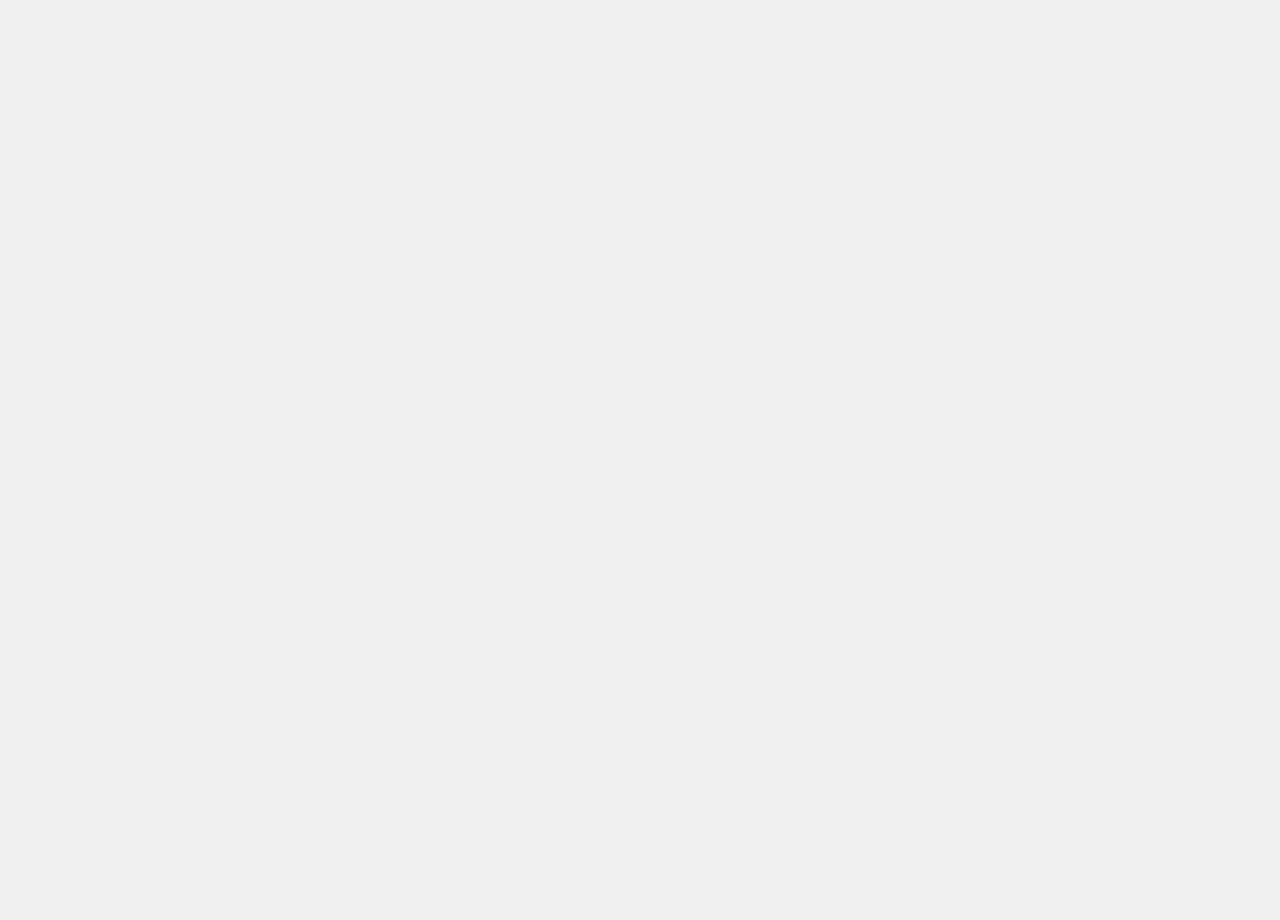
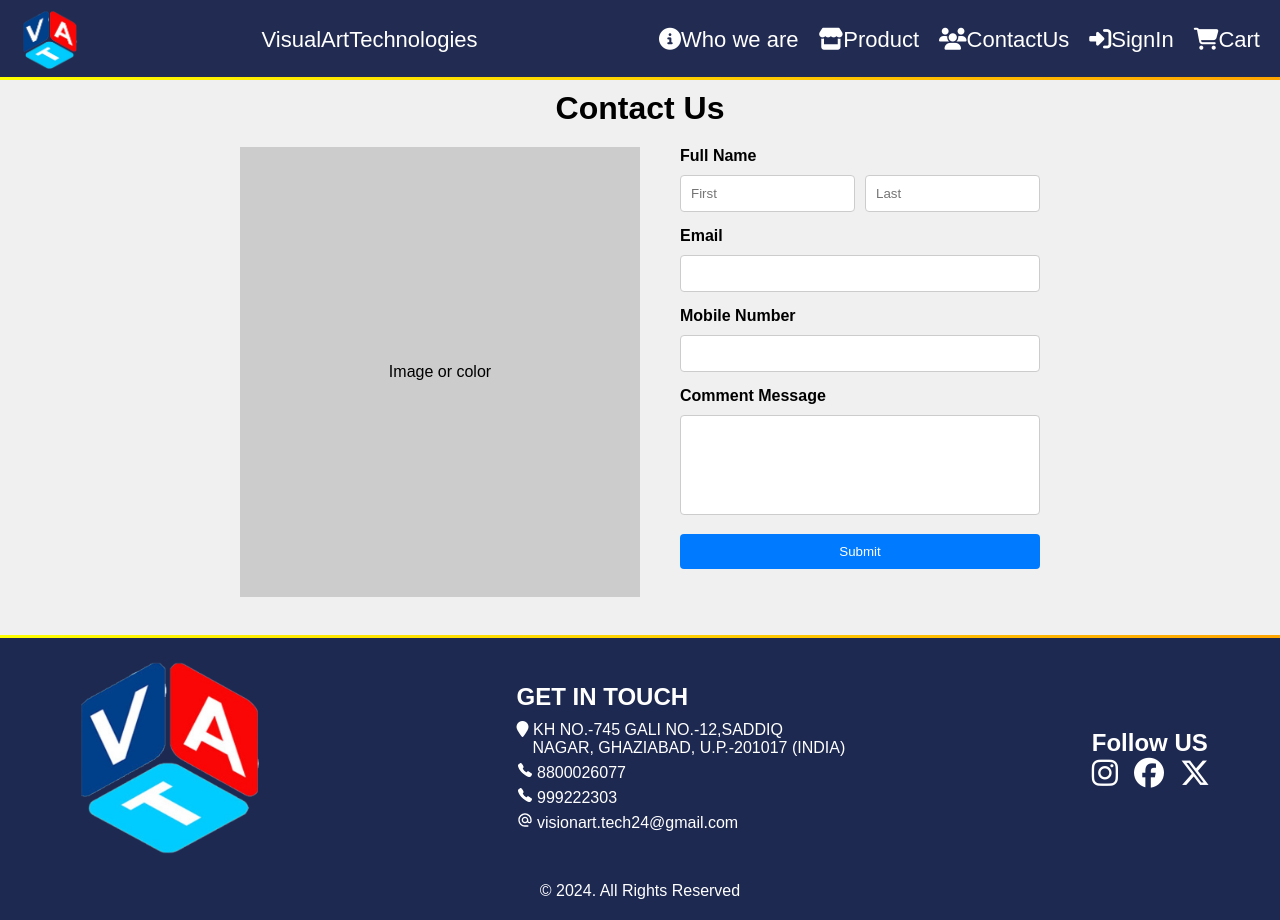
Before and after one commit to notfound07/VAT, a React (Create React App) app in the folder client/: page /Contact in a window 1280 px wide. Before the commit this address had no page. Before the commit the page ends 800 px from the top, so only its background shows below. Built offline with nearby package versions, Linux system fonts and the light colour scheme.

Commit message:
allpagesdone

```diff
--- a/client/src/App.js
+++ b/client/src/App.js
@@ -1,3 +1,4 @@
+import React from 'react';
 import { Route, Routes } from 'react-router-dom';
 import './App.css';
 import Login from './user/Login.jsx';
@@ -7,22 +8,29 @@ import Navbar from './Nav-Foot/Navbar.jsx';
 import Footer from './Nav-Foot/Footer.jsx';
 import Shopping from './Shopping/Shopping.jsx';
 import Detail from './Product_Details/Detail.jsx';
-
+import Contact from './Contact/Contact.jsx';
+import { products } from './Resources/Products.js';
+import Cart from './Cart/Cart.jsx';
+import { CartProvider } from './Resources/CartContext.jsx';
 
 function App() {
   return (
-    <div className="App">
-      <Routes>
-      <Route path='/' element={<Home/>}/>
-      <Route path='/Home' element={<Home/>}/>
-      <Route path='/Navbar' element={<Navbar/>}/>
-      <Route path='/Footer' element={<Footer/>}/>
-      <Route path='/Shopping' element={<Shopping/>}/>
-      <Route path='/Details/:id' element={<Detail/>}/>
-      <Route path='/Login' element={<Login/>}/>
-      <Route path='/Register' element={<Register/>}/>
-      </Routes>
-    </div>
+    <CartProvider>
+      <div className="App">
+        <Routes>
+          <Route path='/' element={<Home />} />
+          <Route path='/Home' element={<Home />} />
+          <Route path='/Navbar' element={<Navbar />} />
+          <Route path='/Footer' element={<Footer />} />
+          <Route path='/Shopping' element={<Shopping products={products} />} />
+          <Route path='/Cart' element={<Cart />} />
+          <Route path='/Details/:id' element={<Detail />} />
+          <Route path='/Contact' element={<Contact />} />
+          <Route path='/Login' element={<Login />} />
+          <Route path='/Register' element={<Register />} />
+        </Routes>
+      </div>
+    </CartProvider>
   );
 }
 
--- /dev/null
+++ b/client/src/Cart/Cart.css
@@ -0,0 +1,67 @@
+.cart-heading{
+    padding-top: 100px;
+    padding-left: 10px;
+}
+.cart-page {
+    padding: 20px;
+  }
+
+  .cart-page h1 {
+    margin-bottom: 20px;
+  }
+
+  .cart-list {
+    list-style-type: none;
+    padding: 0;
+  }
+
+  .cart-item {
+    display: flex;
+    align-items: center;
+    justify-content: space-between;
+    border: 1px solid #ccc;
+    padding: 10px;
+    margin-bottom: 10px;
+    border-radius: 4px;
+  }
+
+  .cart-item-image {
+    width: 100px;
+    height: 100px;
+    background-color: #f0f0f0;
+    display: flex;
+    align-items: center;
+    justify-content: center;
+  }
+
+  .cart-img {
+    max-width: 100%;
+    max-height: 100%;
+  }
+
+  .cart-item-details {
+    flex-grow: 1;
+    padding: 0 20px;
+  }
+
+  .cart-item-title {
+    font-size: 18px;
+    margin: 0;
+  }
+  .cart-item-actions {
+    display: flex;
+    gap: 10px;
+  }
+
+  .cart-btn {
+    background-color: #007bff;
+    color: white;
+    border: none;
+    padding: 10px 20px;
+    border-radius: 4px;
+    cursor: pointer;
+  }
+
+  .cart-btn:hover {
+    background-color: #0056b3;
+  }
--- /dev/null
+++ b/client/src/Cart/Cart.jsx
@@ -0,0 +1,41 @@
+import React,{useContext} from 'react'
+import { CartContext } from '../Resources/CartContext';
+import './Cart.css'
+import Navbar from '../Nav-Foot/Navbar';
+import Footer from '../Nav-Foot/Footer';
+import './Cart.css'
+const Cart = () => {
+  const { cart } = useContext(CartContext);
+  return (
+    <div>
+      <Navbar/>
+      <h1 className='cart-heading'>Shopping Cart</h1>
+      <hr/>
+    <div className="cart-page">
+    {cart.length === 0 ? (
+      <p>Your cart is empty</p>
+    ) : (
+      <ul className="cart-list">
+          {cart.map((item, index) => (
+            <li key={index} className="cart-item">
+              <div className="cart-item-image">
+                <img src={item.image} alt="Art" className="cart-img" />
+              </div>
+              <div className="cart-item-details">
+                <h2 className="cart-item-title">{item.title}</h2>
+              </div>
+              <div className="cart-item-actions">
+                <button className="cart-btn">Remove</button>
+                <button className="cart-btn">Proceed to Buy</button>
+              </div>
+            </li>
+          ))}
+        </ul>
+    )}
+  </div>
+  <Footer/>
+  </div>
+  )
+}
+
+export default Cart
--- a/client/src/Contact/Contact.css
+++ b/client/src/Contact/Contact.css
@@ -0,0 +1,71 @@
+.contact-container {
+    display: flex;
+    flex-direction: column;
+    align-items: center;
+    padding-top: 7%;
+    padding-bottom: 3%;
+  }
+
+  h1 {
+    margin-bottom: 20px;
+  }
+
+  .form-wrapper {
+    display: flex;
+    justify-content: space-between;
+    width: 100%;
+    max-width: 800px;
+  }
+
+  .image-placeholder {
+    width: 50%;
+    height: 450px;
+    background-color: #ccc;
+    display: flex;
+    align-items: center;
+    justify-content: center;
+  }
+
+  .contact-form {
+    width: 45%;
+    display: flex;
+    flex-direction: column;
+  }
+
+  .form-group {
+    margin-bottom: 15px;
+  }
+
+  .name-fields {
+    display: flex;
+    gap: 10px;
+  }
+
+  input[type="text"],
+  input[type="email"],
+  input[type="tel"],
+  textarea {
+    width: 100%;
+    padding: 10px;
+    margin-top: 5px;
+    border: 1px solid #ccc;
+    border-radius: 4px;
+  }
+
+  textarea {
+    resize: none;
+    height: 100px;
+  }
+
+  button {
+    padding: 10px 20px;
+    border: none;
+    background-color: #007bff;
+    color: white;
+    border-radius: 4px;
+    cursor: pointer;
+  }
+
+  button:hover {
+    background-color: #0056b3;
+  }
--- a/client/src/Contact/Contact.jsx
+++ b/client/src/Contact/Contact.jsx
@@ -1,9 +1,41 @@
+import Footer from '../Nav-Foot/Footer';
+import Navbar from '../Nav-Foot/Navbar';
 import './Contact.css';
 
 function Contact() {
     return (
-        <div className="frame">
+        <div>
+            <Navbar/>
+        <div className="contact-container">
+        <h1>Contact Us</h1>
+        <div className="form-wrapper">
+          <div className="image-placeholder">Image or color</div>
+          <form className="contact-form">
+            <div className="form-group">
+              <label>Full Name</label>
+              <div className="name-fields">
+                <input type="text" placeholder="First" />
+                <input type="text" placeholder="Last" />
+              </div>
+            </div>
+            <div className="form-group">
+              <label>Email</label>
+              <input type="email" />
+            </div>
+            <div className="form-group">
+              <label>Mobile Number</label>
+              <input type="tel" />
+            </div>
+            <div className="form-group">
+              <label>Comment Message</label>
+              <textarea></textarea>
+            </div>
+            <button type="submit">Submit</button>
+          </form>
         </div>
+      </div>
+      <Footer/>
+      </div>
     );
 }
 
--- a/client/src/Nav-Foot/Navbar.jsx
+++ b/client/src/Nav-Foot/Navbar.jsx
@@ -32,9 +32,9 @@ function Navbar() {
                 <div className="nav-child">
                     <Link to="/Home" className="nav-link"><i className="fa-solid fa-circle-info"></i>Who we are</Link>
                     <Link to='/Shopping' className="nav-link"><i className="fa-solid fa-store"></i>Product</Link>
-                    <Link className="nav-link"><i className="fa-solid fa-users"></i>ContactUs</Link>
+                    <Link to="/Contact" className="nav-link"><i className="fa-solid fa-users"></i>ContactUs</Link>
                     <Link to="/Login" className="nav-link"><i className="fa-solid fa-right-to-bracket"></i>SignIn</Link>
-                    <Link className="nav-link"><i className="fa-solid fa-cart-shopping"></i>Cart</Link>
+                    <Link to='/Cart' className="nav-link"><i className="fa-solid fa-cart-shopping"></i>Cart</Link>
                 </div>
                 <button className="nav-toggle-button" onClick={toggleDropdown}><i className="fa-solid fa-bars"></i></button>
                 <div className={`nav-dropdown ${dropdownVisible ? 'show' : ''}`}>
--- /dev/null
+++ b/client/src/Resources/CartContext.jsx
@@ -0,0 +1,18 @@
+// CartContext.jsx
+import React, { createContext, useState } from 'react';
+
+export const CartContext = createContext();
+
+export const CartProvider = ({ children }) => {
+  const [cart, setCart] = useState([]);
+
+  const addToCart = (art) => {
+    setCart([...cart, art]);
+  };
+
+  return (
+    <CartContext.Provider value={{ cart, addToCart }}>
+      {children}
+    </CartContext.Provider>
+  );
+};
--- a/client/src/Shopping/Shopping.jsx
+++ b/client/src/Shopping/Shopping.jsx
@@ -1,20 +1,20 @@
-import React from 'react'
+import React,{useContext} from 'react'
 import Navbar from '../Nav-Foot/Navbar'
 import Footer from '../Nav-Foot/Footer'
 import './Shopping.css'
-import { products } from '../Resources/Products';
+import { CartContext } from '../Resources/CartContext'
+// import { products } from '../Resources/Products';
 import { Link } from 'react-router-dom';
 
-const Shopping = () => {
+const Shopping = ({products}) => {
+    const { addToCart } = useContext(CartContext);
+
   return (
     <div>
         <Navbar/>
         <div className="gallery-container">
             <div className="filter">
                 <h3>Filter</h3>
-                <label>
-                    <input type="checkbox" /> Artist
-                </label>
                 <label>
                     <input type="checkbox" /> Low Price
                 </label>
@@ -32,7 +32,7 @@ const Shopping = () => {
                             <h4 className='art-title'>{art.title}</h4>
                             <div className='all-btn'>
                             <Link to={`/Details/${art.id}`} className='art-btn' >{art.button}</Link>
-                            <Link className='art-btn' style={{backgroundColor:"red"}}>{art.button2}</Link>
+                            <button className='art-btn'  onClick={() => addToCart(art)} style={{backgroundColor:"red"}}>{art.button2}</button>
                         </div>
                         </div>
                     </div>
--- a/client/src/index.js
+++ b/client/src/index.js
@@ -3,7 +3,6 @@ import ReactDOM from 'react-dom/client';
 import './index.css';
 import App from './App';
 import { BrowserRouter } from 'react-router-dom';
-
 const root = ReactDOM.createRoot(document.getElementById('root'));
 root.render(
   <React.StrictMode>
```
